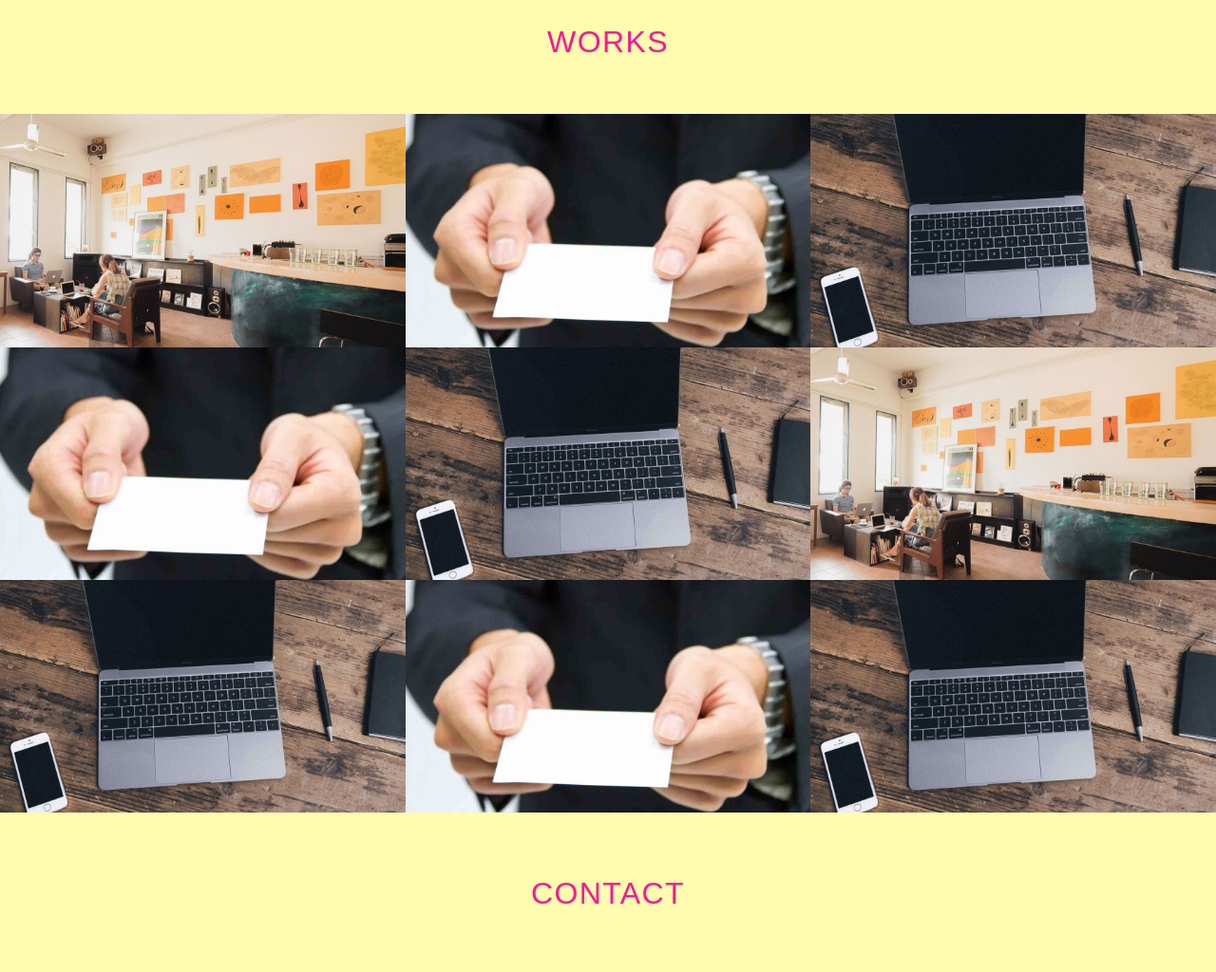
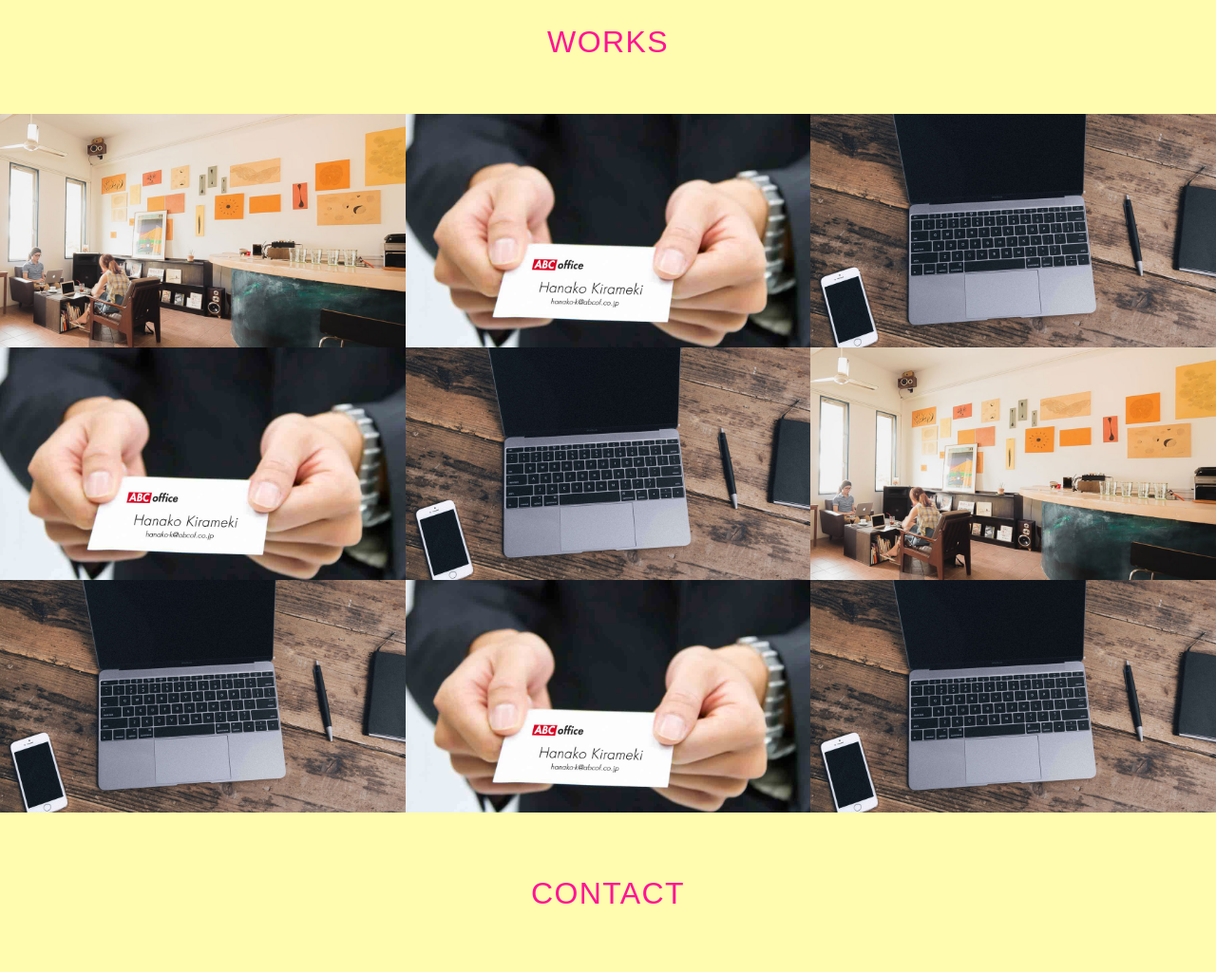
Before and after one commit to kazuet/github.io, a plain HTML site: page index.html in a window 1280 px wide. Shown: the part 1020-2044 px from the top of the page at 95% size. Drawn offline with nearby package versions, Linux system fonts and the light colour scheme.

Commit message:
3rd commit

```diff
--- a/index.html
+++ b/index.html
@@ -56,7 +56,7 @@
         </div>
         <div class="works-box">
             <a href="#">
-                <img src="./images/img_work_card002.jpg" alt="きらめき花子様 名刺デザイン">
+                <img src="./images/img_work_card003.jpg" alt="きらめき花子様 名刺デザイン">
                 <div class="works-box-inner">
                     <div class="text-center">
                         <h3>きらめき花子様 名刺</h3>
@@ -80,7 +80,7 @@
         </div>
         <div class="works-box">
             <a href="#">
-                <img src="./images/img_work_card002.jpg" alt="きらめき花子様 名刺デザイン">
+                <img src="./images/img_work_card003.jpg" alt="きらめき花子様 名刺デザイン">
                 <div class="works-box-inner">
                     <div class="text-center">
                         <h3>きらめき花子様 名刺</h3>
@@ -128,7 +128,7 @@
         </div>
         <div class="works-box">
             <a href="#">
-                <img src="./images/img_work_card002.jpg" alt="きらめき花子様 名刺デザイン">
+                <img src="./images/img_work_card003.jpg" alt="きらめき花子様 名刺デザイン">
                 <div class="works-box-inner">
                     <div class="text-center">
                         <h3>きらめき花子様 名刺</h3>
```
Also changed, not shown: images/img_work_card003.jpg (added).
